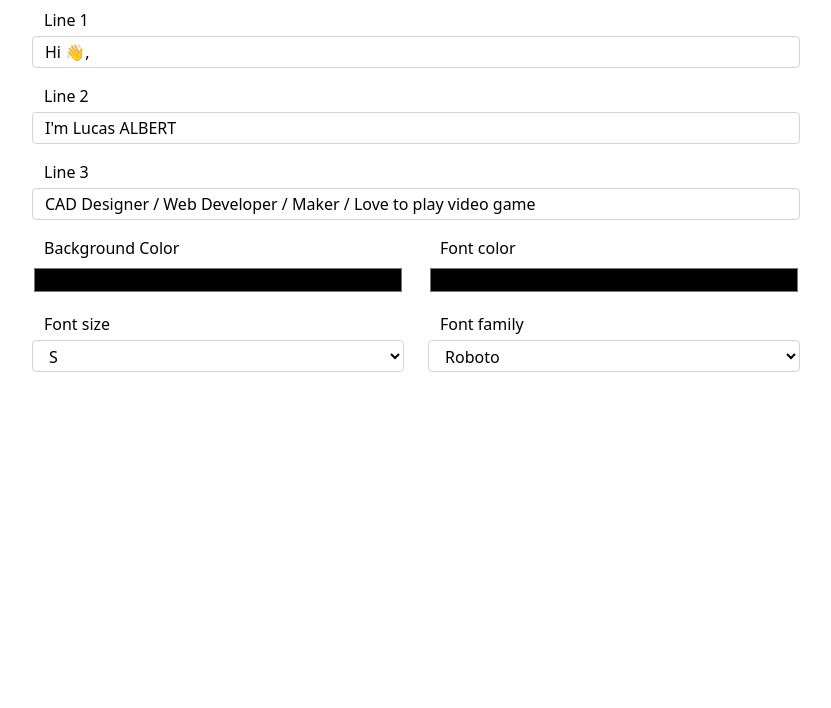
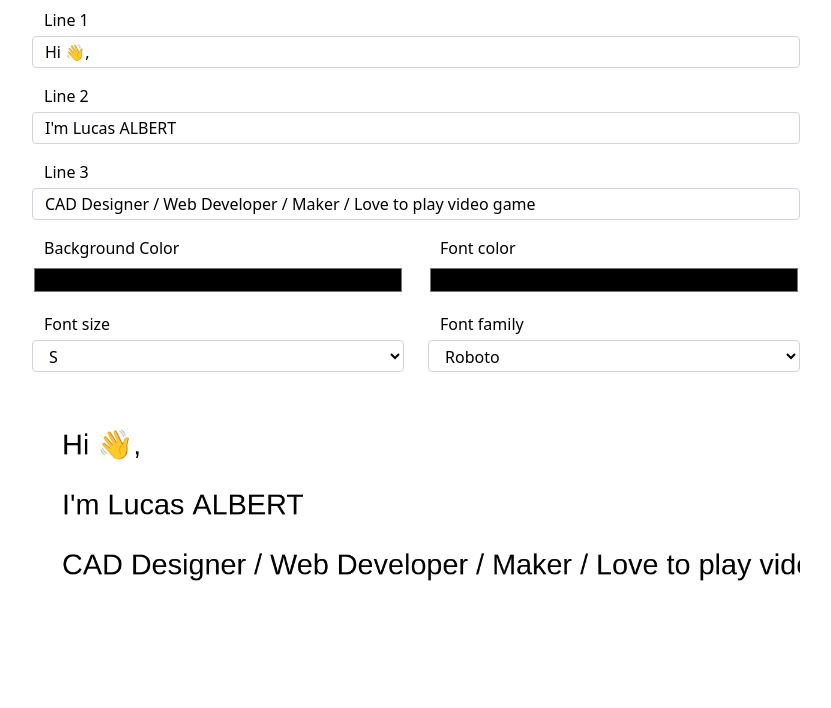
Before and after one commit to theoneweekproject/gh-cover-generator, a website: page index.html in a window 1280 px wide. Shown: the part 92-800 px from the top of the page, without its empty margins (224-1055 px from the left). Drawn offline with nearby package versions, Linux system fonts and the light colour scheme; files that its build step writes are made by us from their sources.

Commit message:
:sparkles: Draw text on canvas

```diff
--- a/index.html
+++ b/index.html
@@ -77,7 +77,7 @@
       <!-- Start - Preview -->
       <div class="flex flex-col">
         <div class="preview relative" id="preview">
-          <canvas height="500" width="1280" id="imagePreview" class="max-w-full py-4"></canvas>
+          <canvas width="1280" height="500" class="max-w-full py-4"></canvas>
         </div>
         <button class="mx-auto px-10 py-2 bg-purple-700 text-white font-medium rounded-lg">Generate image</button>
       </div>
--- a/js/app.js
+++ b/js/app.js
@@ -1,4 +1,4 @@
-console.log('GitHub cover generator v0.0.3')
+console.log('GitHub cover generator v0.0.4')
 console.log('Contribute at: https://github.com/theoneweekproject/gh-cover-generator')
 
 // ==================== Global variables ====================
@@ -18,10 +18,10 @@ const line3Input = document.getElementById('line3')
 const previewArea = document.getElementById('preview')
 
 // ---------- Layers ----------
-const backgroundLayer = new CanvasEditor(previewArea, 'backgroundLayer', 1000)
-const line1Layer = new CanvasEditor(previewArea, 'line1Layer', 1001)
-const line2Layer = new CanvasEditor(previewArea, 'line2Layer', 1002)
-const line3Layer = new CanvasEditor(previewArea, 'line3Layer', 1003)
+const backgroundLayer = new CanvasEditor(previewArea, 'backgroundLayer', 1280, 500, 1000)
+const line1Layer = new CanvasEditor(previewArea, 'line1Layer', 1280, 500, 1001)
+const line2Layer = new CanvasEditor(previewArea, 'line2Layer', 1280, 500, 1002)
+const line3Layer = new CanvasEditor(previewArea, 'line3Layer', 1280, 500, 1003)
 
 // ==================== Page initialization ====================
 function updateInputs() {
@@ -31,6 +31,9 @@ function updateInputs() {
 }
 function init() {
   updateInputs()
+  line1Layer.writeText(canvasContent.line1, 50, 50)
+  line2Layer.writeText(canvasContent.line2, 50, 150)
+  line3Layer.writeText(canvasContent.line3, 50, 250)
 }
 
 window.onload = init()
--- a/js/canvasEditor.js
+++ b/js/canvasEditor.js
@@ -3,32 +3,64 @@
  * Helper for canvas edition
  * @param {Object} previewArea - HTML element where the canvas need to be rendered
  * @param {String} canvasName - Name of the layer
+ * @param {Number} width - Canvas width
+ * @param {Number} height - Canvas height
  * @param {Number} zIndex - z-index of the canvas
  */
 class CanvasEditor {
-  constructor(previewArea, canvasName, zIndex) {
+  constructor(previewArea, canvasName, canvasWidth, canvasHeight, zIndex) {
     this.previewArea = previewArea
     this.canvasName = canvasName
+    this.canvasWidth = canvasWidth
+    this.canvasHeight = canvasHeight
     this.zIndex = zIndex
-    this.canvasElement
+    this.canvasCtx
 
     // Generate the canvas
-    this.createCanvas(this.previewArea, this.canvasName, this.zIndex)
+    this.createCanvas(this.previewArea, this.canvasName, this.canvasWidth, this.canvasHeight, this.zIndex)
   }
 
   /**
    * Create canvas
    * @param {string} canvasName - Name of the canvas that will be created
    */
-  createCanvas(previewArea, canvasName, zIndex) {
+  createCanvas(previewArea, canvasName, canvasWidth, canvasHeight, zIndex) {
     let canvas = document.createElement('canvas')
-    canvas.setAttribute('height', '500')
-    canvas.setAttribute('width', '1280')
+    canvas.setAttribute('width', canvasWidth)
+    canvas.setAttribute('height', canvasHeight)
     canvas.setAttribute('id', canvasName)
     canvas.setAttribute('class', 'max-w-full py-4 absolute top-0 left-0')
     canvas.setAttribute('style', `z-index: ${zIndex}`)
 
     previewArea.append(canvas)
-    this.canvasElement = document.getElementById(canvasName)
+    let canvasElement = document.getElementById(canvasName)
+    this.canvasCtx = canvasElement.getContext('2d')
+  }
+
+  /**
+   * Clear the canvas
+   */
+  clearCanvas() {
+    this.canvasCtx.clearRect(0, 0, this.canvasWidth, this.canvasHeight)
+  }
+
+  /**
+   * Write text on the canvas
+   * @param {String} text - Text to write
+   * @param {Number} xPos - Position in X
+   * @param {Number} yPos - Position in Y
+   */
+  writeText(text, xPos, yPos) {
+    this.clearCanvas()
+
+    let fontSize = 48
+    let posX = xPos
+    let posY = yPos
+
+    this.canvasCtx.font = `${fontSize}px sans-serif`
+    this.canvasCtx.lineHeight = `${fontSize}px`
+    this.canvasCtx.textBaseline = 'hanging'
+
+    this.canvasCtx.fillText(text, posX, posY)
   }
 }
--- a/package.json
+++ b/package.json
@@ -1,6 +1,6 @@
 {
   "name": "gh-cover-image",
-  "version": "0.0.3",
+  "version": "0.0.4",
   "description": "GitHub profile header generator",
   "repository": "git@github.com:theoneweekproject/gh-cover-generator",
   "author": "LucasCtrl <lucasalt@protonmail.com>",
```
